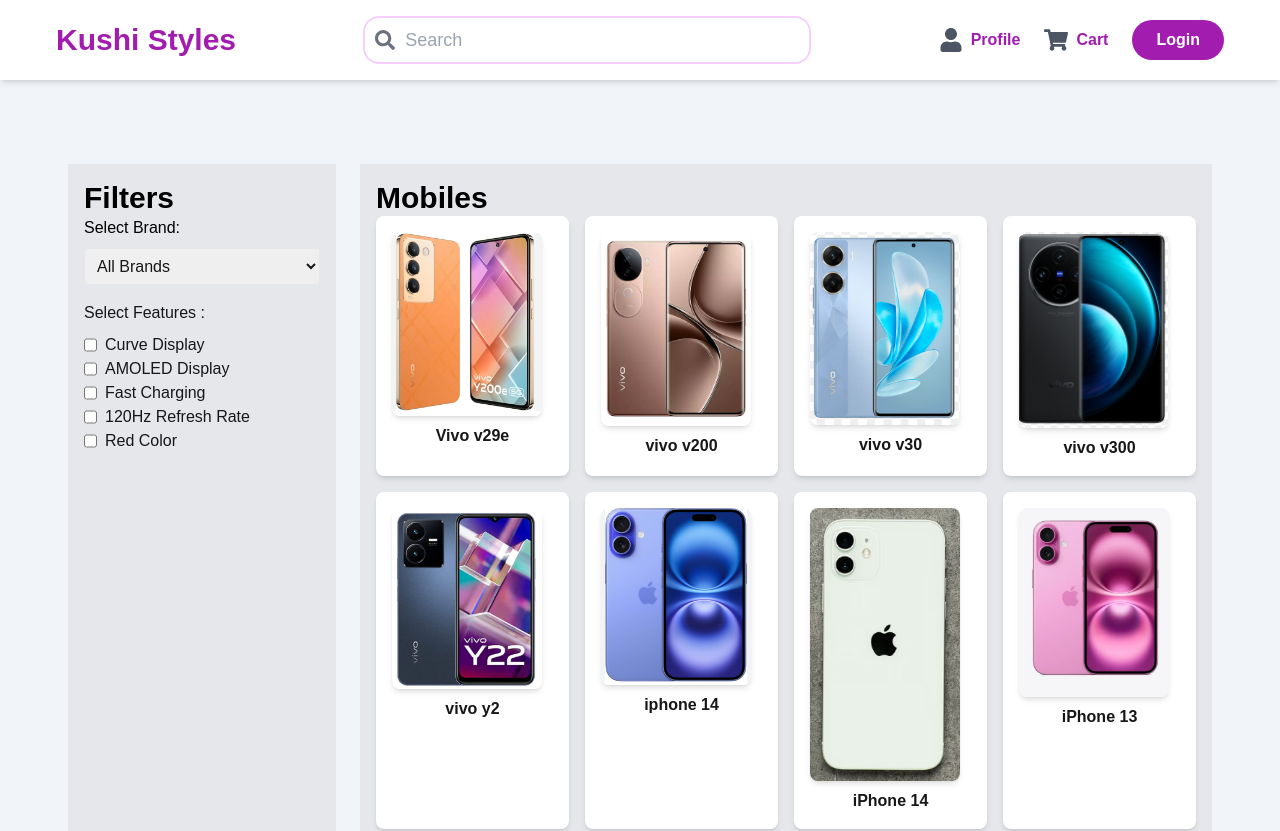
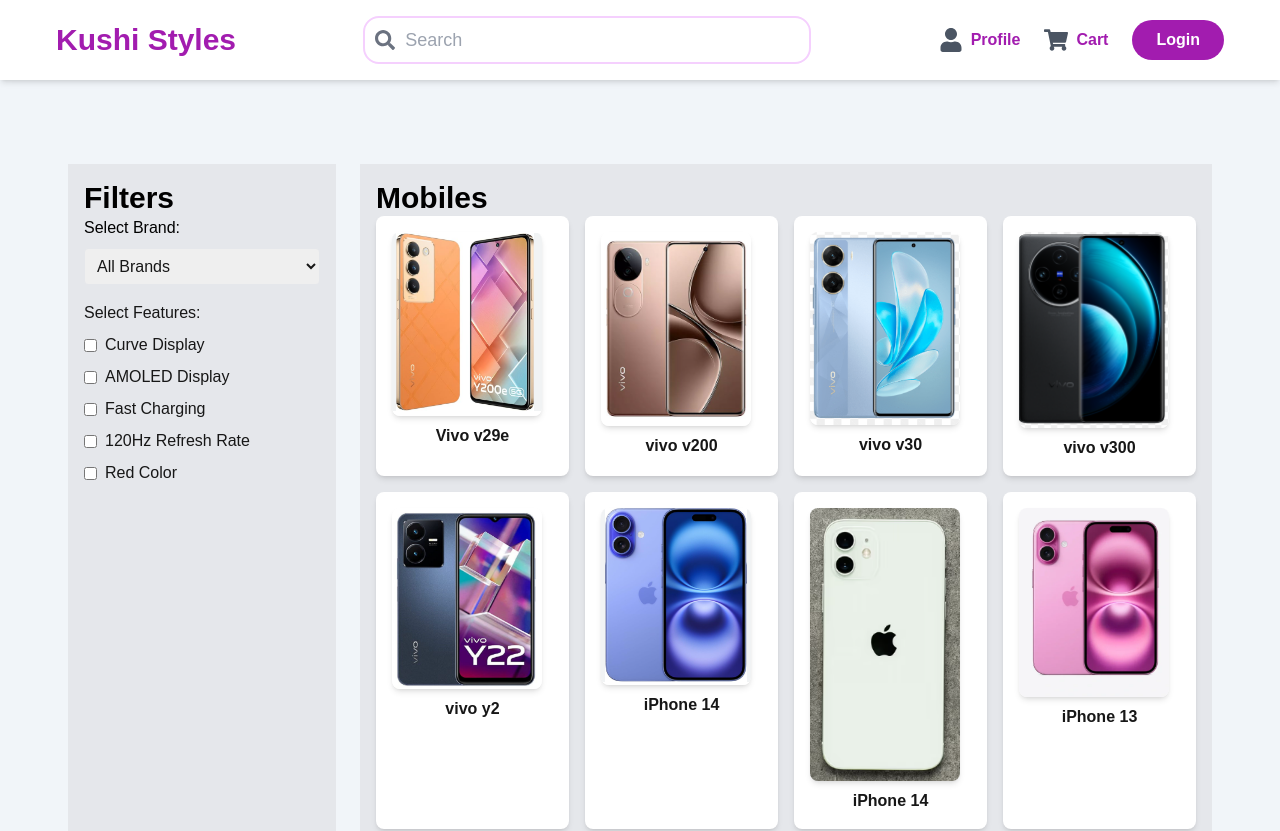
Before and after one commit to MonikaDevHJ/Kushi_Styles, a Next.js app: page /Catagories/Mobile in a window 1280 px wide. Shown: the top 831 px of the page. Built offline with nearby package versions, Linux system fonts and the light colour scheme.

Commit message:
filter had beeend sone

```diff
--- a/src/pages/Catagories/Mobile.tsx
+++ b/src/pages/Catagories/Mobile.tsx
@@ -11,21 +11,26 @@
 import iphone4 from "../../assets/iphone4.png";
 
 const Mobile = () => {
-  const [selectedBrand, setSelectedBrand] = useState("All");
+  const [selectedBrand, setSelectedBrand] = useState("All Brands");
 
   const mobiles = [
-    { name: "Vivo v29e", brand: "vivo", image: vivo1 },
-    { name: "vivo v200", brand: "vivo", image: vivo2 },
-    { name: "vivo v30", brand: "vivo", image: vivo3 },
-    { name: "vivo v300", brand: "vivo", image: vivo4 },
-    { name: "vivo y2", brand: "vivo", image: vivo5 },
-    { name: "iphone 14", brand: "iphone", image: iphone1 },
+    { name: "Vivo v29e", brand: "Vivo", image: vivo1 },
+    { name: "vivo v200", brand: "Vivo", image: vivo2 },
+    { name: "vivo v30", brand: "Vivo", image: vivo3 },
+    { name: "vivo v300", brand: "Vivo", image: vivo4 },
+    { name: "vivo y2", brand: "Vivo", image: vivo5 },
+    { name: "iPhone 14", brand: "Iphone", image: iphone1 },
     { name: "iPhone 14", brand: "Iphone", image: iphone4 },
     { name: "iPhone 13", brand: "Iphone", image: iphone3 },
     { name: "iPhone 12", brand: "Iphone", image: iphone2 },
     { name: "iPhone 11", brand: "Iphone", image: iphone1 }
   ];
 
+  // ✅ Filter mobiles based on selected brand
+  const filteredMobiles =
+    selectedBrand === "All Brands"
+      ? mobiles
+      : mobiles.filter((mobile) => mobile.brand.toLowerCase() === selectedBrand.toLowerCase());
 
   return (
     <div className="mt-10 p-4">
@@ -34,56 +39,48 @@
         <div className="md:col-span-1 bg-gray-200 p-4">
           <p className="text-black text-2xl md:text-3xl font-bold">Filters</p>
 
-          {/* Dropdown For Categories */}
+          {/* Dropdown For Brands */}
           <div className="mb-4">
-            <label className="block text-black font-medium">
-              Select Brand:
-            </label>
+            <label className="block text-black font-medium">Select Brand:</label>
             <select
-              name=""
-              id=""
               className="w-full p-2 border rounded mt-2"
               value={selectedBrand}
               onChange={(e) => setSelectedBrand(e.target.value)}
             >
-              <option value="">All Brands</option>
+              <option value="All Brands">All Brands</option>
               <option value="Vivo">Vivo</option>
               <option value="Iphone">Iphone</option>
               <option value="OnePlus">OnePlus</option>
               <option value="Redmi">Redmi</option>
               <option value="Samsung">Samsung</option>
-              <option value="opppo">opppo</option>
+              <option value="Oppo">Oppo</option>
             </select>
           </div>
-          {/* Dropdown for Categories */}
-          <div className="">
-            <p className="Select Featuries">Select Features :</p>
 
-            <div className="mt-2">
-              <p className=" flex">
+          {/* Checkbox Filters */}
+          <div>
+            <p className="font-medium">Select Features:</p>
+            <div className="mt-2 space-y-2">
+              <label className="flex items-center">
                 <input type="checkbox" className="mr-2 accent-blue-500" />
-                <span>Curve Display</span>
-              </p>
-
-              <p className="flex">
+                Curve Display
+              </label>
+              <label className="flex items-center">
                 <input type="checkbox" className="mr-2 accent-blue-500" />
-                <span>AMOLED Display</span>
-              </p>
-
-              <p className="flex">
+                AMOLED Display
+              </label>
+              <label className="flex items-center">
                 <input type="checkbox" className="mr-2 accent-blue-500" />
-                <span>Fast Charging</span>
-              </p>
-
-              <p className="flex">
+                Fast Charging
+              </label>
+              <label className="flex items-center">
                 <input type="checkbox" className="mr-2 accent-blue-500" />
-                <span>120Hz Refresh Rate</span>
-              </p>
-
-              <p className="flex">
+                120Hz Refresh Rate
+              </label>
+              <label className="flex items-center">
                 <input type="checkbox" className="mr-2 accent-blue-500" />
-                <span>Red Color</span>
-              </p>
+                Red Color
+              </label>
             </div>
           </div>
         </div>
@@ -92,131 +89,27 @@
         <div className="md:col-span-2 lg:col-span-3 bg-gray-200 p-4">
           <p className="text-black text-2xl md:text-3xl font-bold">Mobiles</p>
 
-          {/* grid for Mibile cards */}
-
-          <div className="grid grid-cols-1 sm:grid-cols-1 md-grid-cols-3 lg:grid-cols-4 gap-4">
-            {/* Card 1 */}
-
-            {mobiles.map((mobiles, index) => (
+          {/* Grid for Mobile Cards */}
+          <div className="grid grid-cols-1 sm:grid-cols-2 md:grid-cols-3 lg:grid-cols-4 gap-4">
+            {filteredMobiles.length > 0 ? (
+              filteredMobiles.map((mobile, index) => (
                 <div key={index} className="bg-white p-4 shadow-md rounded-lg">
                   <Image
-                  src={mobiles.image}
-                  alt={mobiles.name}
+                    src={mobile.image}
+                    alt={mobile.name}
                     objectFit="contain"
                     className="rounded-lg shadow-md"
                     width={150}
                     height={150}
                   />
-                <p className="text-center mt-2 font-semibold">{mobiles.name}</p>
+                  <p className="text-center mt-2 font-semibold">{mobile.name}</p>
                 </div>
-            ))}
-            {/* <div className="bg-white p-4 shadow-md rounded-lg">
-              <Image
-                src={vivo5}
-                alt="uytf"
-                objectFit="contain"
-                className="rounded-lg shadow-md"
-                width={150}
-                height={150}
-              />
-              <p className="text-center mt-2 font-semibold">Vivo v29e</p>
-            </div>
-
-            <div className="bg-white p-4 shadow-md rounded-lg">
-              <Image
-                src={vivo1}
-                alt="uytf"
-                objectFit="contain"
-                className="rounded-lg shadow-md"
-                width={150}
-                height={150}
-              />
-              <p className="text-center mt-2 font-semibold">Vivo 200</p>
-            </div>
-
-            <div className="bg-white p-4 shadow-md rounded-lg">
-              <Image
-                src={vivo2}
-                alt="uytf"
-                objectFit="contain"
-                className="rounded-lg shadow-md"
-                width={150}
-                height={150}
-              />
-              <p className="text-center mt-2 font-semibold">Vivo 30</p>
-            </div>
-
-            <div className="bg-white p-4 shadow-md rounded-lg">
-              <Image
-                src={vivo3}
-                alt="uytf"
-                objectFit="contain"
-                className="rounded-lg shadow-md"
-                width={150}
-                height={150}
-              />
-              <p className="text-center mt-2 font-semibold">Vivoy2</p>
-            </div>
-
-            <div className="bg-white p-4 shadow-md rounded-lg">
-              <Image
-                src={vivo4}
-                alt="uytf"
-                objectFit="contain"
-                className="rounded-lg shadow-md"
-                width={150}
-                height={150}
-              />
-              <p className="text-center mt-2 font-semibold">Vivo v209e</p>
-            </div>
-
-            <div className="bg-white p-4 shadow-md rounded-lg">
-              <Image
-                src={iphone4}
-                alt="uytf"
-                objectFit="contain"
-                className="rounded-lg shadow-md"
-                width={150}
-                height={150}
-              />
-              <p className="text-center mt-2 font-semibold">Vivo v209e</p>
-            </div>
-
-            <div className="bg-white p-4 shadow-md rounded  -lg">
-              <Image
-                src={iphone3}
-                alt="uytf"
-                objectFit="contain"
-                className="rounded-lg shadow-md"
-                width={150}
-                height={150}
-              />
-              <p className="text-center mt-2 font-semibold">Vivo v209e</p>
-            </div>
-
-            <div className="bg-white p-4 shadow-md rounded-lg">
-              <Image
-                src={iphone2}
-                alt="uytf"
-                objectFit="contain"
-                className="rounded-lg shadow-md"
-                width={150}
-                height={150}
-              />
-              <p className="text-center mt-2 font-semibold">Vivo v209e</p>
-            </div>
-
-            <div className="bg-white p-4 shadow-md rounded-lg">
-              <Image
-                src={iphone1}
-                alt="uytf"
-                objectFit="contain"
-                className="rounded-lg shadow-md"
-                width={150}
-                height={150}
-              />
-              <p className="text-center mt-2 font-semibold">Vivo v209e</p>
-            </div> */}
+              ))
+            ) : (
+              <p className="text-center col-span-full text-red-500">
+                No mobiles found for this brand.
+              </p>
+            )}
           </div>
         </div>
       </div>
```
Lines whose indentation alone changed are shown as unchanged.
